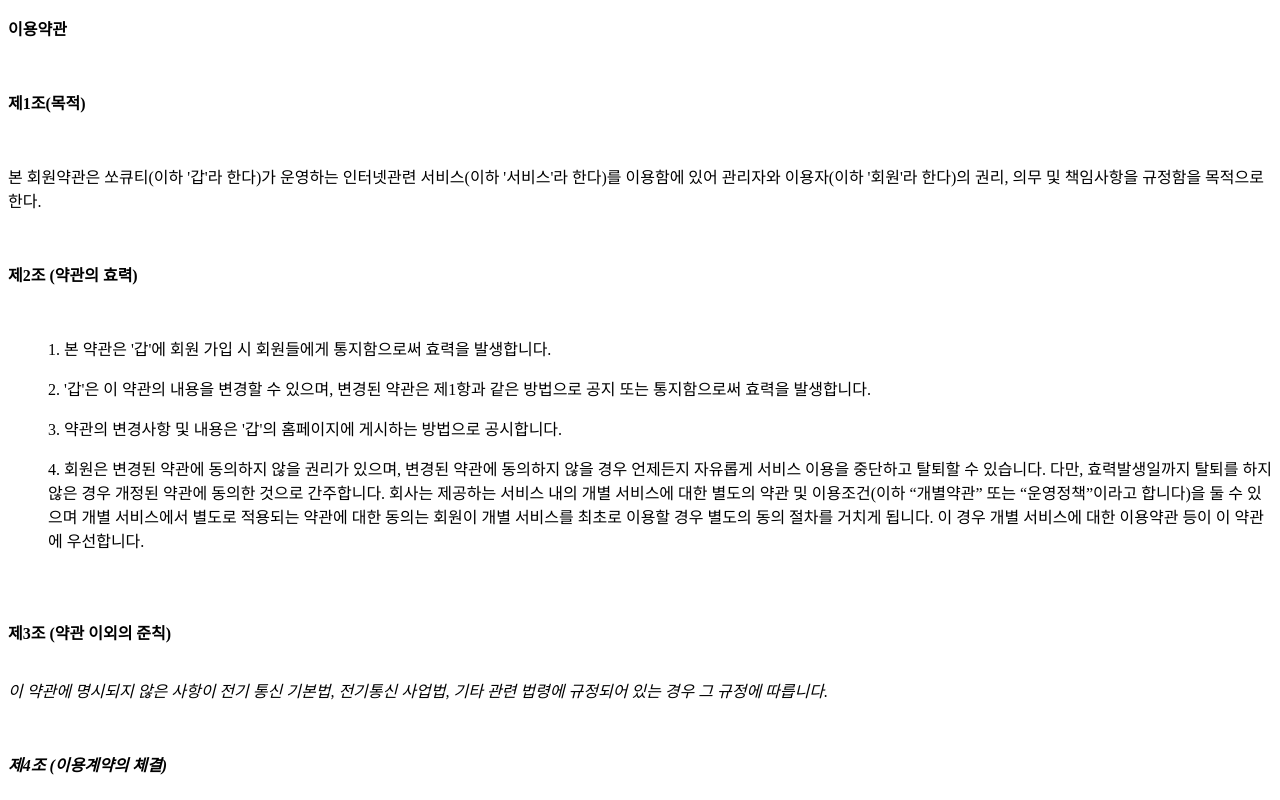
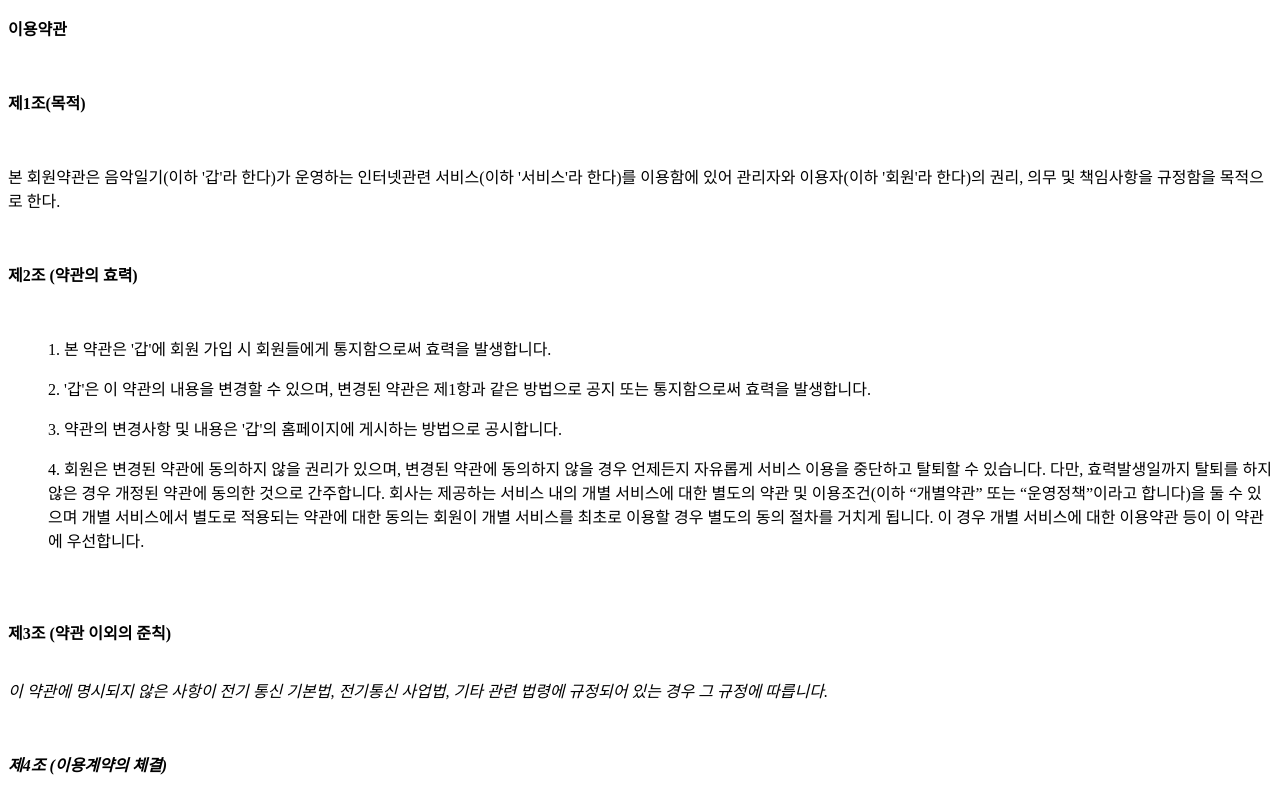
Before and after one commit to Parkjunwu/TermsOfService, a plain HTML site: page index.html in a window 1280 px wide. Shown: the top 800 px of the page. Drawn offline with Linux system fonts and the light colour scheme.

Commit message:
Update index.html

```diff
--- a/index.html
+++ b/index.html
@@ -15,7 +15,7 @@
     </br>
 
     <p class='lh6 bs4'><strong>제1조(목적)</strong></p><br>
-    <p class="ls2">본 회원약관은 쏘큐티(이하 '갑'라 한다)가 운영하는 인터넷관련 서비스(이하 '서비스'라 한다)를 이용함에 있어 관리자와 이용자(이하 '회원'라 한다)의 권리, 의무 및 책임사항을 규정함을 목적으로 한다.</p><br>
+    <p class="ls2">본 회원약관은 음악일기(이하 '갑'라 한다)가 운영하는 인터넷관련 서비스(이하 '서비스'라 한다)를 이용함에 있어 관리자와 이용자(이하 '회원'라 한다)의 권리, 의무 및 책임사항을 규정함을 목적으로 한다.</p><br>
 
     <p class='lh6 bs4'><strong>제2조 (약관의 효력)</strong></p><br>
     <ul class="list_indent2 mgt10">
```
